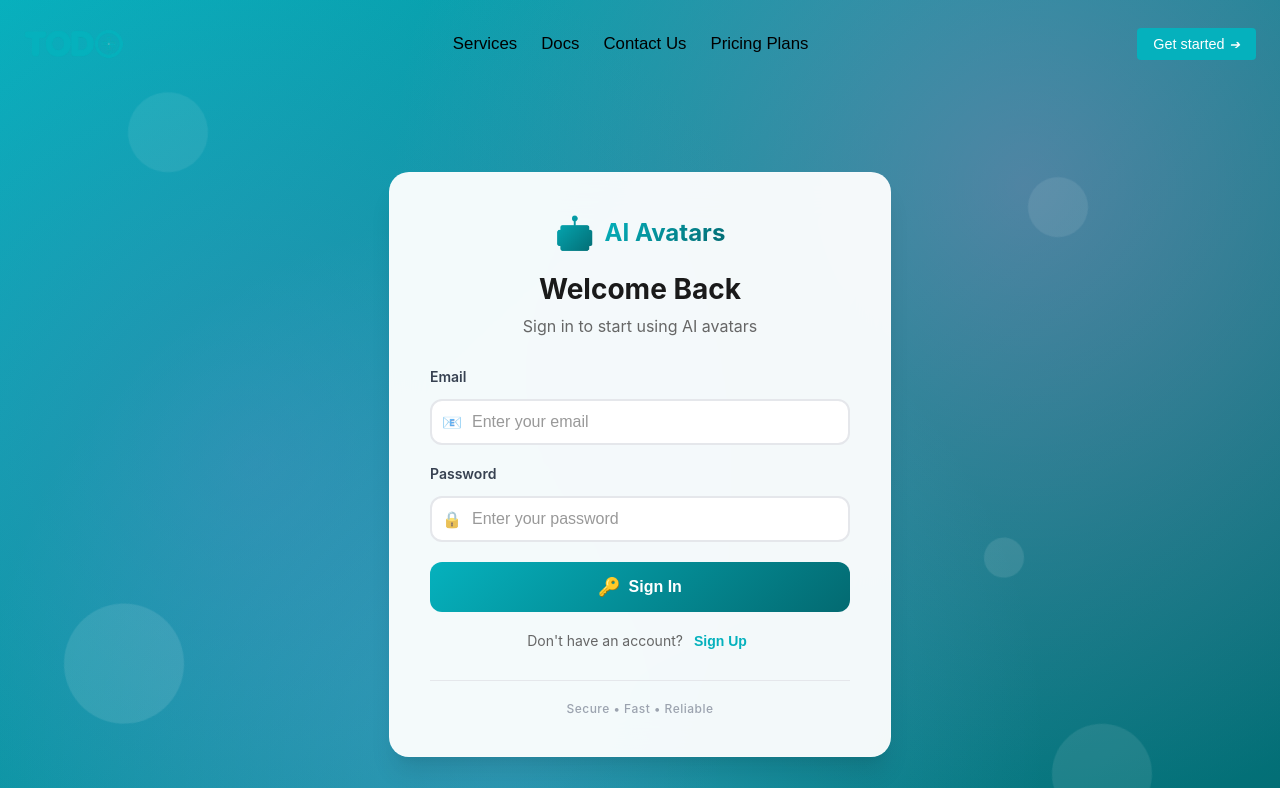
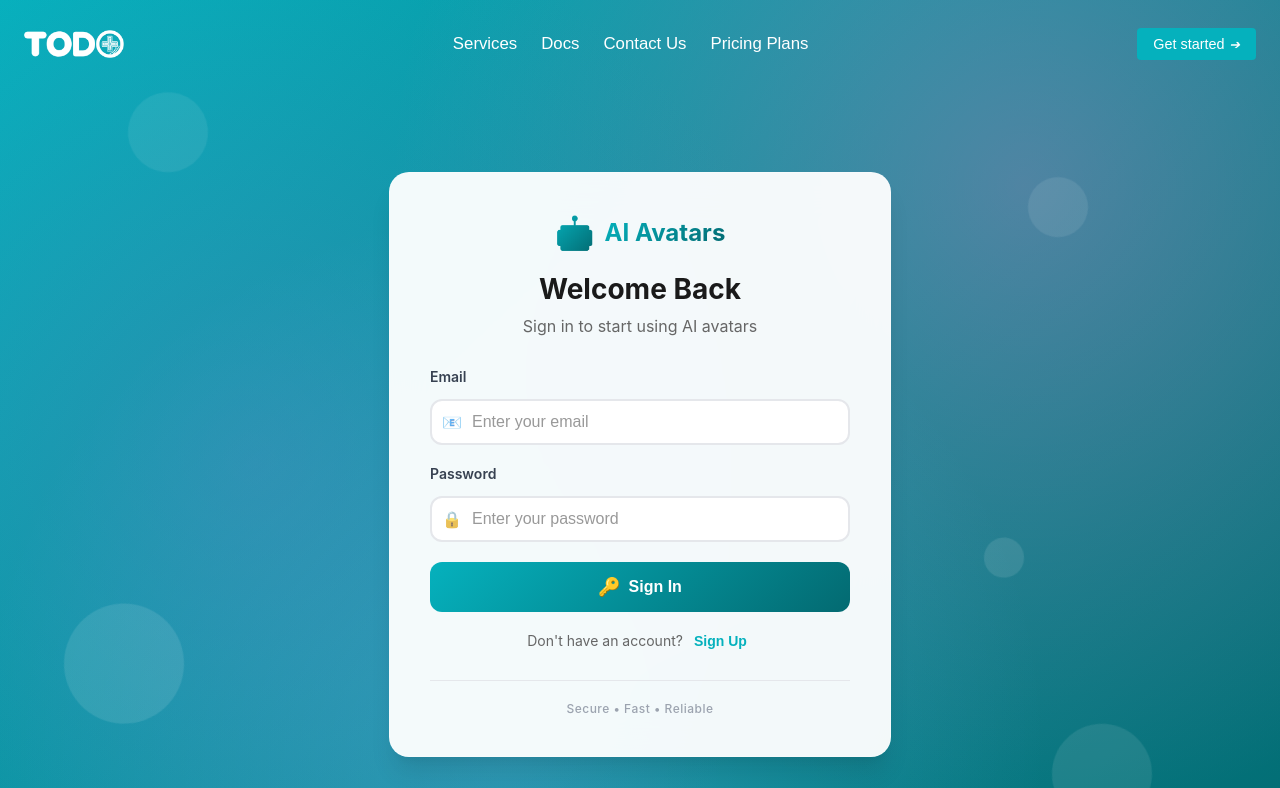
Before and after one commit to asfarwaheed01/ai-saas, a React (Create React App) app: page /login in a window 1280 px wide. Shown: the top 788 px of the page. Built offline with nearby package versions, Linux system fonts and the light colour scheme.

Commit message:
url changes stripe integration

```diff
--- a/src/components/Navbar.css
+++ b/src/components/Navbar.css
@@ -153,3 +153,23 @@
     margin-top: 20px;
   }
 }
+
+/* default black links */
+.black-links a {
+  color: #333;
+  transition: color 0.3s ease;
+}
+
+.black-links a:hover {
+  color: #05b1bd;
+}
+
+/* white links (login/signup page without scroll) */
+.white-links a {
+  color: white;
+  transition: color 0.3s ease;
+}
+
+.white-links a:hover {
+  color: black;
+}
--- a/src/components/Navbar.jsx
+++ b/src/components/Navbar.jsx
@@ -1,7 +1,7 @@
 import React, { useState, useEffect } from "react";
 import { ROUTES } from "../routes/routes";
 import "../pages/NotFound/NotFound.css";
-import { Link, useNavigate } from "react-router-dom";
+import { Link, useLocation, useNavigate } from "react-router-dom";
 import { useAuth } from "../providers/AuthContext";
 import "./Navbar.css";
 import { IoChevronDown } from "react-icons/io5";
@@ -58,6 +58,11 @@ const Navbar = () => {
   };
 
   console.log("is user dropdown open", isUserDropdownOpen);
+  const location = useLocation();
+
+  const isAuthPage =
+    (location.pathname === "/login" || location.pathname === "/signup") &&
+    !isScrolled;
 
   return (
     <nav className={`navbar ${isScrolled ? "scrolled" : ""}`}>
@@ -65,7 +70,12 @@ const Navbar = () => {
         {/* Logo */}
         <div className="navbar-logo">
           <Link to="/" onClick={closeMobileMenu}>
-            <img src="/images/logo.png" alt="logo" className="logo-navbar" />
+            {/* <img src="/images/logo.png" alt="logo" className="logo-navbar" /> */}
+            <img
+              src={isAuthPage ? "/images/logo todo 1.png" : "/images/logo.png"}
+              alt="logo"
+              className="logo-navbar"
+            />
           </Link>
         </div>
 
@@ -77,7 +87,11 @@ const Navbar = () => {
         </div>
 
         {/* Navbar Links */}
-        <ul className={`navbar-links ${isMobileMenuOpen ? "active" : ""}`}>
+        <ul
+          className={`navbar-links ${isMobileMenuOpen ? "active" : ""} ${
+            isAuthPage ? "white-links" : "black-links"
+          }`}
+        >
           <li className="navbar-item">
             <Link to={ROUTES.services.path} onClick={closeMobileMenu}>
               Services
--- a/src/config/constants.js
+++ b/src/config/constants.js
@@ -1,5 +1,6 @@
 // export const backendURL = "http://51.21.148.115:8001/api";
-export const backendURL = "https://backend.todopharma.com/api";
+// export const backendURL = "https://backend.todopharma.com/api";
+export const backendURL = "https://saas.todopharma.com/api";
 
 export const getToken = () => {
   const token = localStorage.getItem("access_token");
--- a/src/pages/Avatars/Avatars.jsx
+++ b/src/pages/Avatars/Avatars.jsx
@@ -638,9 +638,9 @@ const Avatars = () => {
       formData.append("domain", selectedOption);
       formData.append("text_query", userInput);
       const response = await fetch(
-        `http://16.171.93.127:8001/api/agents/generate-response/`,
+        // `http://16.171.93.127:8001/api/agents/generate-response/`,
         // `http://51.21.148.115:8001/api/agents/generate-response`,
-        // `${backendURL}/agents/generate-response/`,
+        `${backendURL}/agents/generate-response/`,
         {
           method: "POST",
           headers: {
--- a/src/pages/PricingPlans/PricingPlans.jsx
+++ b/src/pages/PricingPlans/PricingPlans.jsx
@@ -218,7 +218,7 @@ const PricingPlans = () => {
   const [plans, setPlans] = useState([]);
   const [isLoading, setIsLoading] = useState(true);
 
-  // const stripePromise = loadStripe(process.env.REACT_APP_STRIPE_PUBLIC_KEY);
+  const stripePromise = loadStripe(process.env.REACT_APP_STRIPE_PUBLIC_KEY);
 
   // Handle unauthorized errors
   const handleUnauthorized = useCallback(() => {
@@ -296,8 +296,8 @@ const PricingPlans = () => {
       console.log("Payment Response:", data);
 
       if (data?.session_id) {
-        // const stripe = await stripePromise;
-        // await stripe.redirectToCheckout({ sessionId: data.session_id });
+        const stripe = await stripePromise;
+        await stripe.redirectToCheckout({ sessionId: data.session_id });
       } else {
         // Agar checkout_url nahi mila but subscription ban gaya ho
         await fetchActiveSubscription();
```
Also changed, not shown: 1 other file (tests, documents, lock files or other folders).
